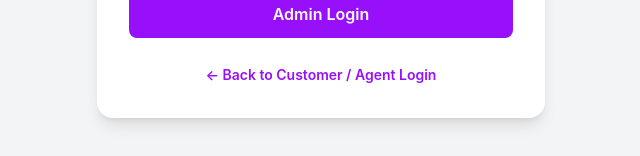
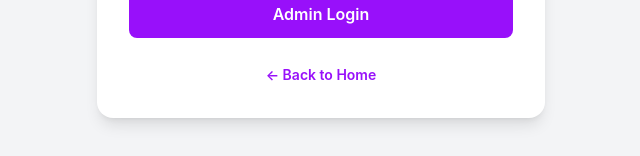
Before and after one commit to Shivanisingh2209/AiCustomerSupportFrontend, a React (Vite) app: page /admin/login in a window 1280 px wide. Shown: the part 528-684 px from the top of the page, without its empty margins (319-959 px from the left). Built offline with nearby package versions, Linux system fonts and the light colour scheme.

Commit message:
admin login updated

```diff
--- a/src/pages/auth/AdminLogin.tsx
+++ b/src/pages/auth/AdminLogin.tsx
@@ -150,10 +150,10 @@ const AdminLogin = () => {
         {/* Back to normal login */}
         <div className="mt-6 text-center">
           <Link
-            to="/login"
+            to="/"
             className="text-sm font-semibold text-purple-600 hover:text-purple-700"
           >
-            ← Back to Customer / Agent Login
+            ← Back to Home
           </Link>
         </div>
 
```
